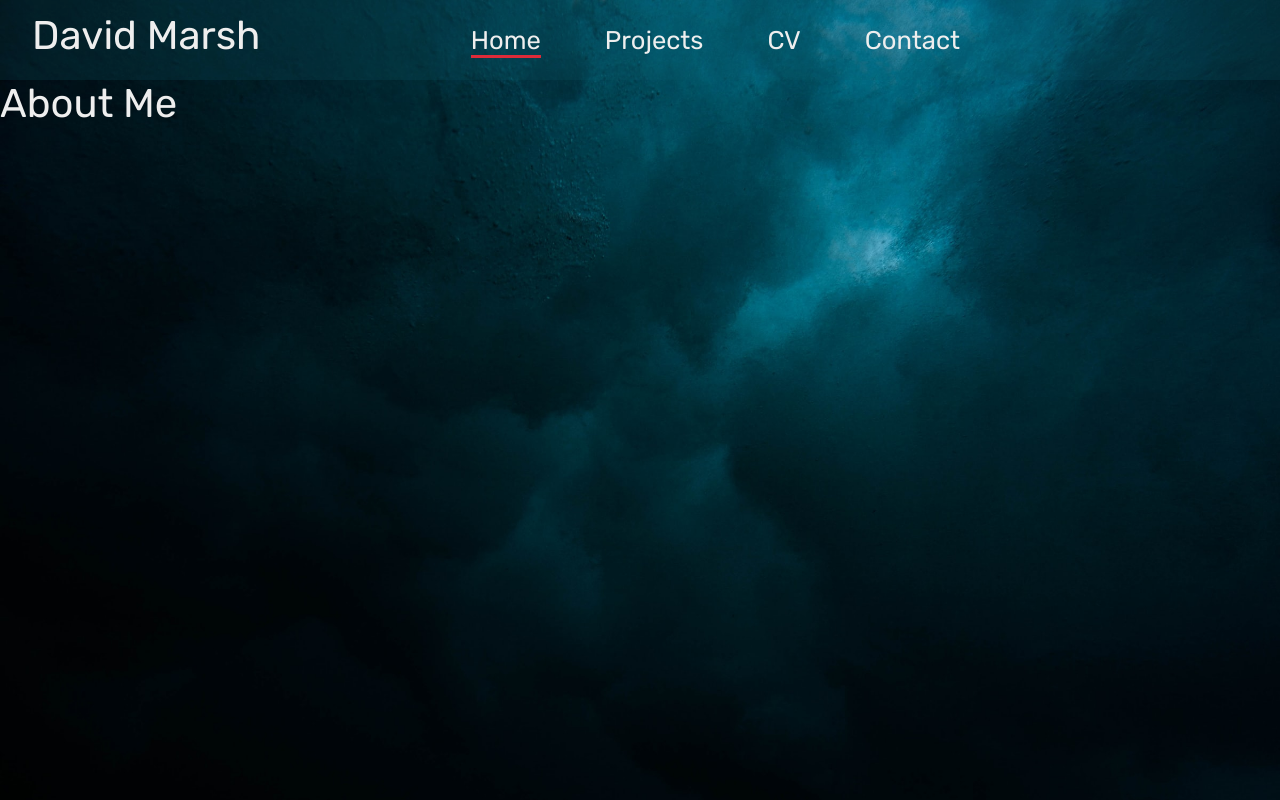
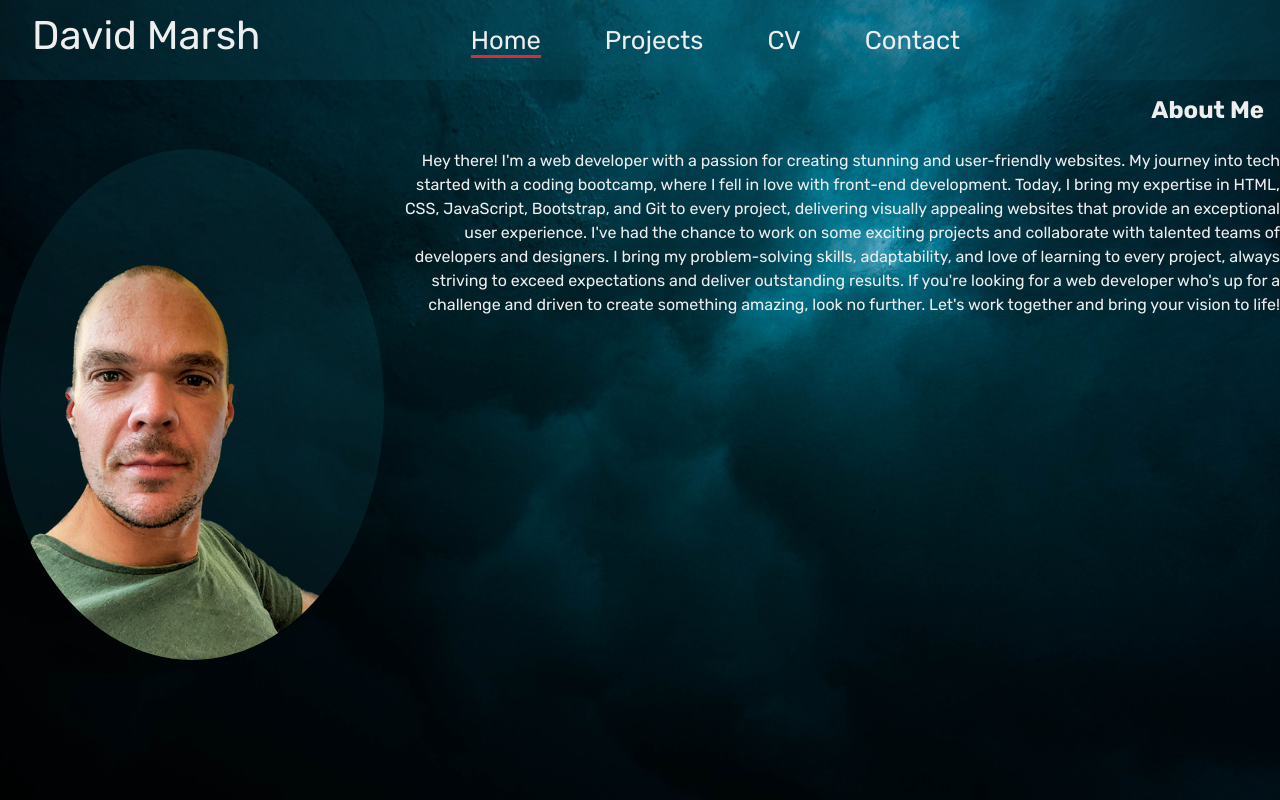
Before and after one commit to Daveym1/React-Portfolio, a React (Create React App) app: page / in a window 1280 px wide. Built offline with nearby package versions, Linux system fonts and the light colour scheme.

Commit message:
updated styling for homepage, added image and text

```diff
--- a/src/Components/HomePage.js
+++ b/src/Components/HomePage.js
@@ -2,12 +2,31 @@ import React from "react";
 
 export default function HomePage() {
   return (
-
     // TODO: Have an about section with a photo, short bio, and links to social media
-
     <div>
-      <h1>About Me</h1>
-
+      <h1 className="heading">About Me</h1>
+      <div className="bioContainer">
+      <img
+        src="../images/profilepic.png"
+        className="profilePic"
+        alt="Profile"
+      />
+        <p className="bio">
+          Hey there! I'm a web developer with a passion for creating stunning
+          and user-friendly websites. My journey into tech started with a coding
+          bootcamp, where I fell in love with front-end development. Today, I
+          bring my expertise in HTML, CSS, JavaScript, Bootstrap, and Git to
+          every project, delivering visually appealing websites that provide an
+          exceptional user experience. I've had the chance to work on some
+          exciting projects and collaborate with talented teams of developers
+          and designers. I bring my problem-solving skills, adaptability, and
+          love of learning to every project, always striving to exceed
+          expectations and deliver outstanding results. If you're looking for a
+          web developer who's up for a challenge and driven to create something
+          amazing, look no further. Let's work together and bring your vision to
+          life!
+        </p>
+      </div>
     </div>
   );
 }
--- a/src/Components/ProjectCard.js
+++ b/src/Components/ProjectCard.js
@@ -1,10 +1,8 @@
 import React from "react";
-import { Link, Route, BrowserRouter as Router } from "react-router-dom";
-
+import { Link } from "react-router-dom";
 
 function ProjectCard({ project }) {
   return (
-    <Router>
     <div className="card" style={{ width: "18rem" }}>
       <img
         src={project.image}
@@ -21,7 +19,6 @@ function ProjectCard({ project }) {
         </Link>
       </div>
     </div>
-    </Router>
   );
 }
 
--- a/src/style.css
+++ b/src/style.css
@@ -1,5 +1,7 @@
 @import url('https://fonts.googleapis.com/css2?family=IBM+Plex+Sans&family=Rubik:wght@300;400;700&family=Syne:wght@500&display=swap');
 
+
+/* Global CSS */
 * {
     padding: 0;
     margin: 0;
@@ -14,6 +16,15 @@
     --textColor: #eee;
 }
 
+body {
+    background-image: url("../public/images/background.jpg");
+    background-size: cover;
+    background-repeat: no-repeat;
+    color: var(--textColor);
+}
+
+/* Navbar styling */
+
 header {
     display: flex;
     align-items: center;
@@ -23,6 +34,7 @@ header {
     background-color: rgba(13, 93, 108, 0.20);
     color: var(--textColor);
 }
+
 
 nav a {
     margin: 0 2rem;
@@ -55,12 +67,8 @@ header nav a.active {
     transition: all 0.3s ease-in;
 }
 
-body {
-    background-image: url("../public/images/background.jpg");
-    background-size: cover;
-    background-repeat: no-repeat;
-    color: var(--textColor);
-}
+/* ProjectPage Styling */
+
 
 .container {
     display: flex;
@@ -80,6 +88,40 @@ body {
     height: auto;
     max-width: 100%;
 }
+
+/* HomePage Styling */
+
+.profilePic {
+    min-width: 30%;
+    background-color: rgba(13, 93, 108, 0.20);
+    border-radius: 80%;
+    margin-bottom: 20px;
+
+}
+
+.bioContainer {
+    display: flex;
+    flex-direction: row;
+}
+
+.heading {
+
+    display: flex;
+    justify-content:right;
+    padding: 1rem;
+    font-size: 1.5rem;
+    font-weight: bold;
+}
+
+.bioContainer > p {
+    display: flex;
+    flex-wrap: wrap;
+
+    text-align: right;
+}
+
+
+/* Media Queries */
 
 @media (max-width: 992px) {
     .card {
```
Also changed, not shown: src/Components/Project.js (+6 -1 lines), public/images/profilepic.png (added), 1 other file (tests, documents, lock files or other folders). Lines whose indentation alone changed are shown as unchanged.
